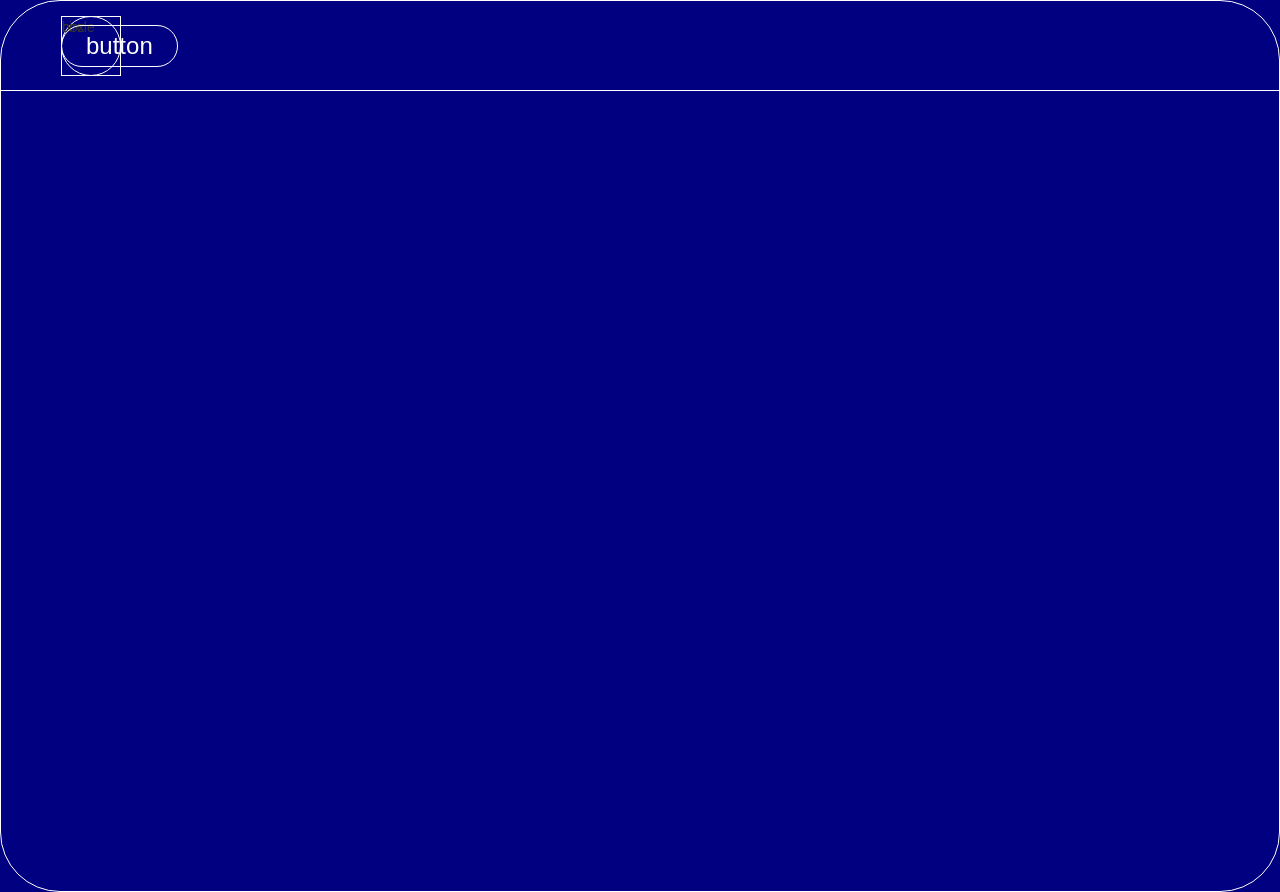
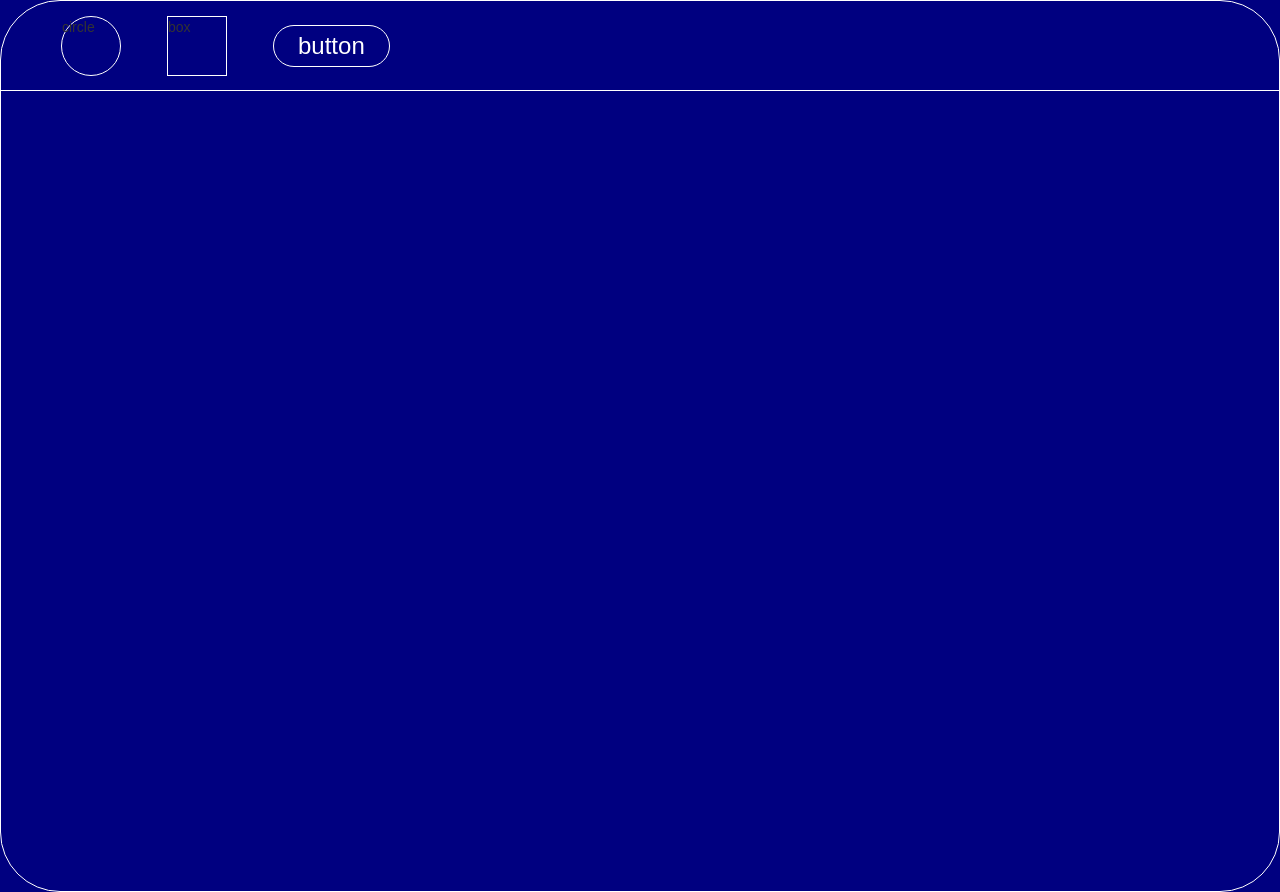
Before and after one commit to AttilaVargaw/SonarBuildApp, a React (Vite) app: page / in a window 1280 px wide. Built offline with nearby package versions, Linux system fonts and the light colour scheme; a web font is replaced by a local one.

Commit message:
Small fixes

```diff
--- a/src/App.tsx
+++ b/src/App.tsx
@@ -107,11 +107,13 @@ function App() {
         </div>
         <div className="builder-body">
           <MainGrid>
-            {elements.map(({ Element, label, ...draggableProps }) => (
-              <DraggableItem key={draggableProps.dragId} {...draggableProps}>
-                <Element label={label} />
-              </DraggableItem>
-            ))}
+            <DndContext sensors={sensors} onDragEnd={handleDragEnd}>
+              {elements.map(({ Element, label, ...draggableProps }) => (
+                <DraggableItem key={draggableProps.dragId} {...draggableProps}>
+                  <Element label={label} />
+                </DraggableItem>
+              ))}
+            </DndContext>
           </MainGrid>
         </div>
       </DndContext>
--- a/src/components/draggableItem.tsx
+++ b/src/components/draggableItem.tsx
@@ -48,7 +48,7 @@ export function DraggableItem({
         ...style,
         left,
         top,
-        position: "absolute",
+        position: "relative",
       } as React.CSSProperties);
 
   return (
--- a/src/components/grid.tsx
+++ b/src/components/grid.tsx
@@ -18,10 +18,8 @@ export function MainGrid({ children }: MainGridProps) {
   } as React.CSSProperties;
 
   return (
-    <DndContext>
-      <div ref={setNodeRef} style={style}>
-        {children}
-      </div>
-    </DndContext>
+    <div ref={setNodeRef} style={style}>
+      {children}
+    </div>
   );
 }
```
